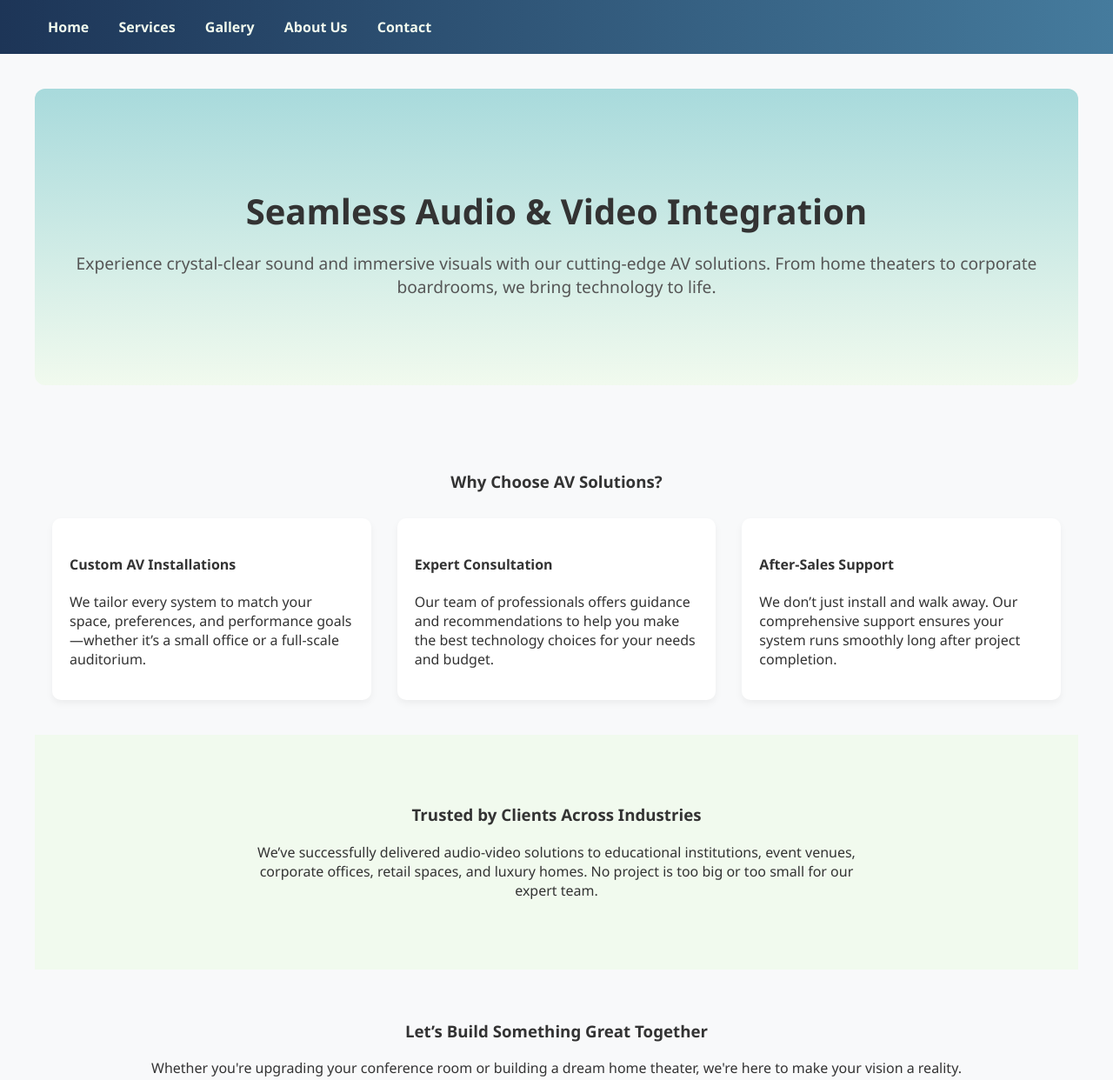
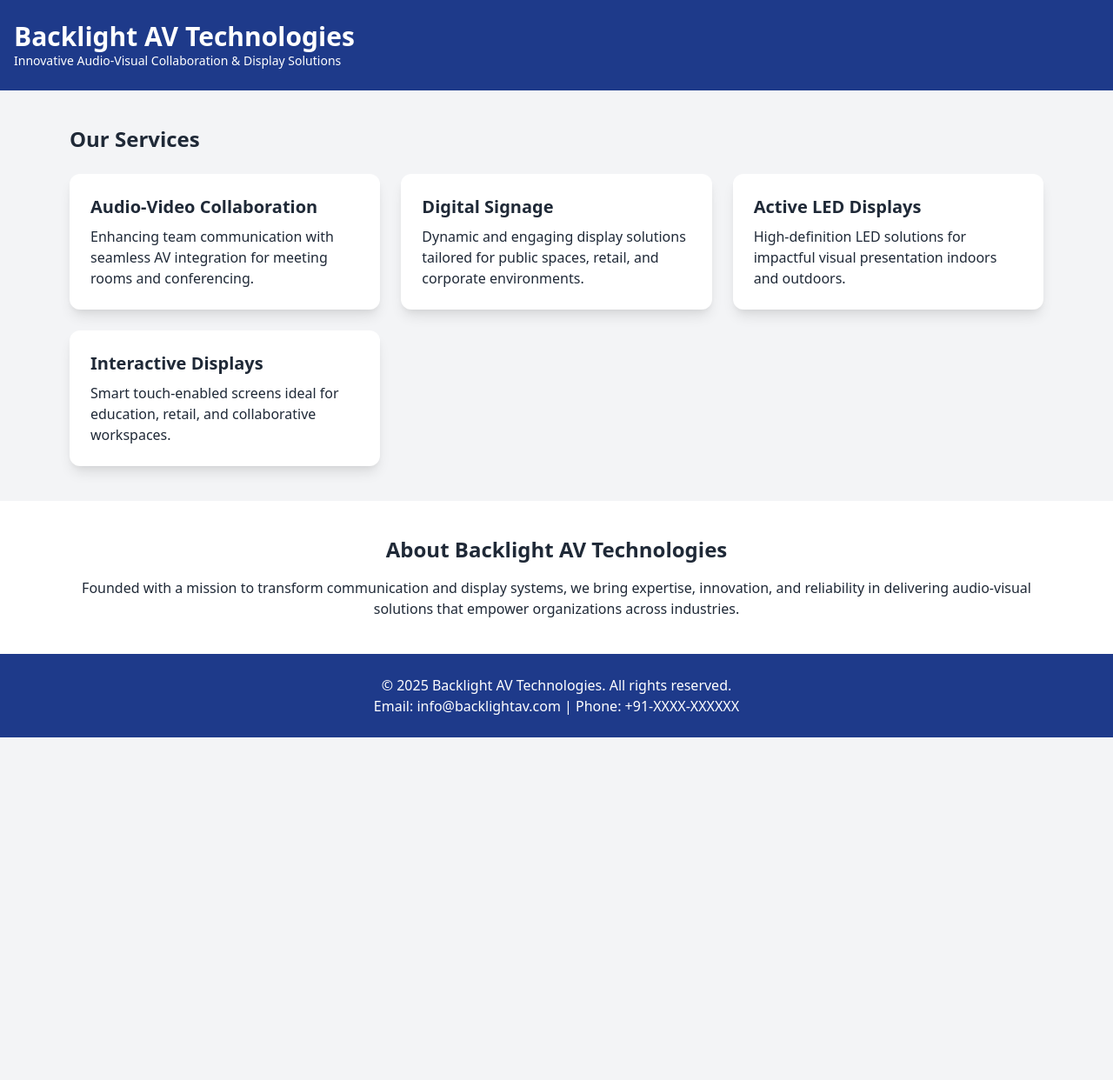
Before and after one commit to vinayjain2006/mysite.github.io, a plain HTML site: page index.html in a window 1280 px wide. Shown: the top 1242 px of the page at 87% size. After the commit the page ends 848 px from the top, so only its background shows below. Drawn offline with nearby package versions, Linux system fonts and the light colour scheme.

Commit message:
Updated content

```diff
--- a/index.html
+++ b/index.html
@@ -1,58 +1,55 @@
 <!DOCTYPE html>
 <html lang="en">
 <head>
-    <meta charset="UTF-8">
-    <meta name="viewport" content="width=device-width, initial-scale=1.0">
-    <title>Audio Video Solutions</title>
-    <link rel="stylesheet" href="css/style.css">
+    <meta charset="UTF-8" />
+    <meta name="viewport" content="width=device-width, initial-scale=1.0" />
+    <title>Backlight AV Technologies</title>
+    <link href="https://cdn.jsdelivr.net/npm/tailwindcss@2.2.19/dist/tailwind.min.css" rel="stylesheet">
 </head>
-<body>
-    <header>
-        <nav>
-            <a href="index.html">Home</a>
-            <a href="services.html">Services</a>
-            <a href="gallery.html">Gallery</a>
-            <a href="about.html">About Us</a>
-            <a href="contact.html">Contact</a>
-        </nav>
+<body class="bg-gray-100 text-gray-800">
+<header class="bg-blue-900 text-white py-6">
+    <div class="max-w-7xl mx-auto px-4">
+        <h1 class="text-3xl font-bold">Backlight AV Technologies</h1>
+        <p class="text-sm">Innovative Audio-Visual Collaboration & Display Solutions</p>
+    </div>
 </header>
-    <main>
-        <section class="hero">
-            <h2>Seamless Audio & Video Integration</h2>
-            <p>Experience crystal-clear sound and immersive visuals with our cutting-edge AV solutions. From home theaters to corporate boardrooms, we bring technology to life.</p>
-        </section>
 
-        <section style="padding: 40px 20px; max-width: 1200px; margin: auto;">
-            <h3 style="text-align: center;">Why Choose AV Solutions?</h3>
-            <div style="display: flex; flex-wrap: wrap; gap: 30px; justify-content: center; margin-top: 30px;">
-                <div style="flex: 1; min-width: 280px; max-width: 350px; background: #fff; padding: 20px; border-radius: 10px; box-shadow: 0 4px 8px rgba(0,0,0,0.05);">
-                    <h4>Custom AV Installations</h4>
-                    <p>We tailor every system to match your space, preferences, and performance goals—whether it’s a small office or a full-scale auditorium.</p>
+<section class="py-10">
+    <div class="max-w-6xl mx-auto px-4">
+        <h2 class="text-2xl font-semibold mb-6">Our Services</h2>
+        <div class="grid grid-cols-1 md:grid-cols-2 lg:grid-cols-3 gap-6">
+            <div class="bg-white shadow-lg rounded-xl p-6">
+                <h3 class="text-xl font-bold mb-2">Audio-Video Collaboration</h3>
+                <p>Enhancing team communication with seamless AV integration for meeting rooms and conferencing.</p>
             </div>
-                <div style="flex: 1; min-width: 280px; max-width: 350px; background: #fff; padding: 20px; border-radius: 10px; box-shadow: 0 4px 8px rgba(0,0,0,0.05);">
-                    <h4>Expert Consultation</h4>
-                    <p>Our team of professionals offers guidance and recommendations to help you make the best technology choices for your needs and budget.</p>
+            <div class="bg-white shadow-lg rounded-xl p-6">
+                <h3 class="text-xl font-bold mb-2">Digital Signage</h3>
+                <p>Dynamic and engaging display solutions tailored for public spaces, retail, and corporate environments.</p>
             </div>
-                <div style="flex: 1; min-width: 280px; max-width: 350px; background: #fff; padding: 20px; border-radius: 10px; box-shadow: 0 4px 8px rgba(0,0,0,0.05);">
-                    <h4>After-Sales Support</h4>
-                    <p>We don’t just install and walk away. Our comprehensive support ensures your system runs smoothly long after project completion.</p>
+            <div class="bg-white shadow-lg rounded-xl p-6">
+                <h3 class="text-xl font-bold mb-2">Active LED Displays</h3>
+                <p>High-definition LED solutions for impactful visual presentation indoors and outdoors.</p>
+            </div>
+            <div class="bg-white shadow-lg rounded-xl p-6">
+                <h3 class="text-xl font-bold mb-2">Interactive Displays</h3>
+                <p>Smart touch-enabled screens ideal for education, retail, and collaborative workspaces.</p>
+            </div>
         </div>
     </div>
 </section>
 
-        <section style="background: #f1faee; padding: 60px 20px;">
-            <h3 style="text-align: center;">Trusted by Clients Across Industries</h3>
-            <p style="text-align: center; max-width: 700px; margin: 20px auto;">
-                We’ve successfully delivered audio-video solutions to educational institutions, event venues, corporate offices, retail spaces, and luxury homes. No project is too big or too small for our expert team.
-            </p>
+<section class="bg-white py-10">
+    <div class="max-w-6xl mx-auto px-4 text-center">
+        <h2 class="text-2xl font-semibold mb-4">About Backlight AV Technologies</h2>
+        <p>Founded with a mission to transform communication and display systems, we bring expertise, innovation, and reliability in delivering audio-visual solutions that empower organizations across industries.</p>
+    </div>
 </section>
 
-        <section style="padding: 40px 20px; text-align: center;">
-            <h3>Let’s Build Something Great Together</h3>
-            <p>Whether you're upgrading your conference room or building a dream home theater, we're here to make your vision a reality.</p>
-            <a href="contact.html" style="display: inline-block; margin-top: 20px; padding: 12px 24px; background: #1d3557; color: #fff; border-radius: 6px; text-decoration: none;">Contact Us</a>
-        </section>
-    </main>
-    <footer>© 2025 BACKLIGHT AV TECHNOLOGIES</footer>
+<footer class="bg-blue-900 text-white py-6">
+    <div class="max-w-7xl mx-auto px-4 text-center">
+        <p>&copy; 2025 Backlight AV Technologies. All rights reserved.</p>
+        <p>Email: info@backlightav.com | Phone: +91-XXXX-XXXXXX</p>
+    </div>
+</footer>
 </body>
 </html>
```
Also changed, not shown: about.html (+29 -2 lines), services.html (+59 -6 lines). Lines whose indentation alone changed are shown as unchanged.
